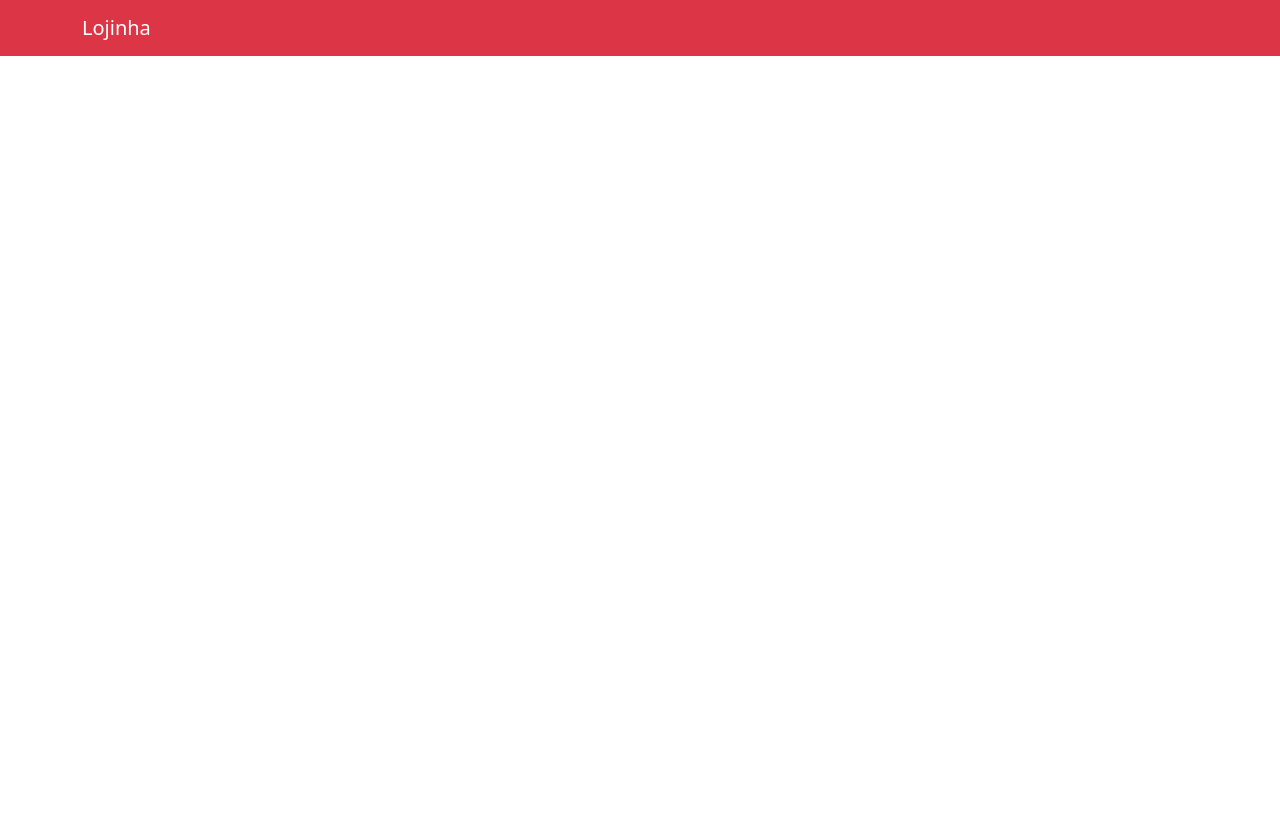
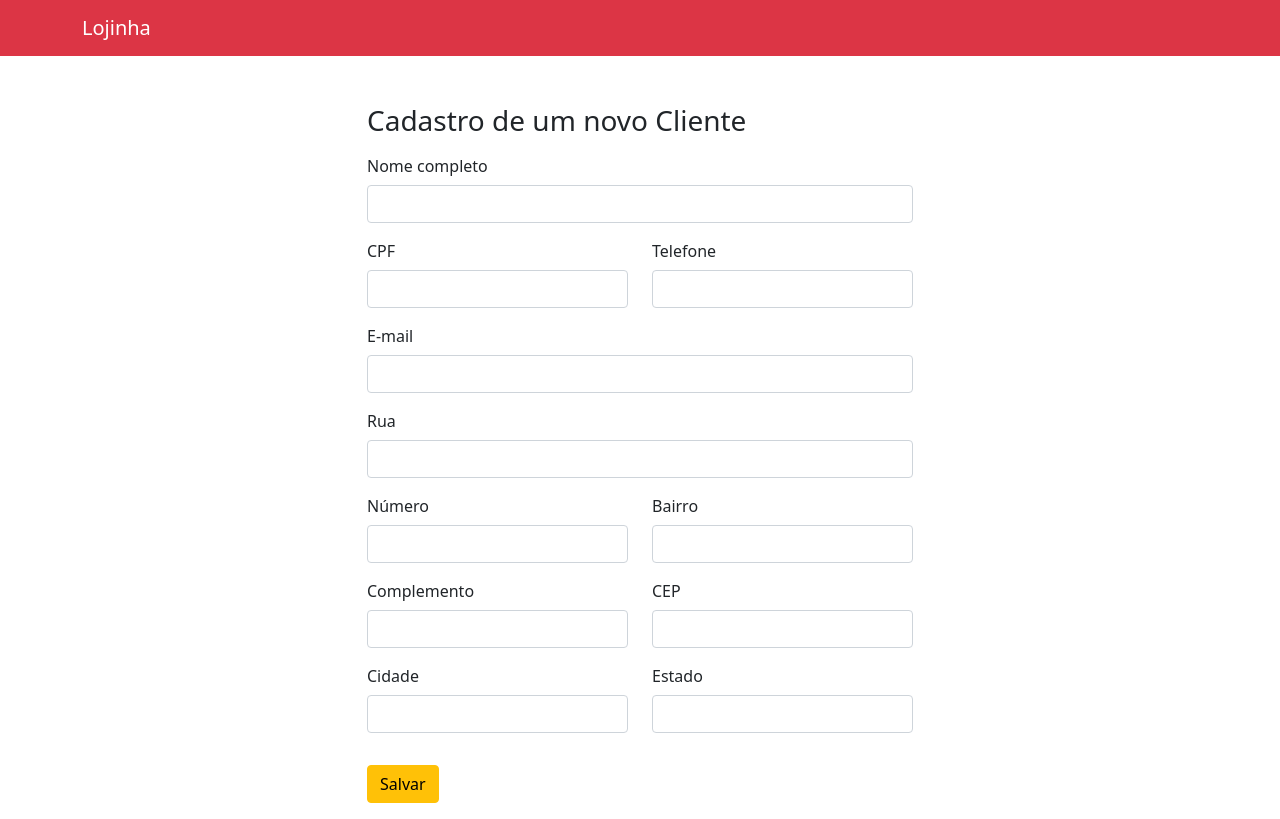
Before and after one commit to mayaradelonzek/ecommerce-front-vue, a Vue app: page /clientes in a window 1280 px wide. Built offline with nearby package versions, Linux system fonts and the light colour scheme.

Commit message:
add metodo post

```diff
--- a/src/components/ClienteForm.vue
+++ b/src/components/ClienteForm.vue
@@ -9,7 +9,7 @@
     <b-row align-h="center">
       <b-col md="6">
         <b-form-group label="Nome completo">
-          <b-form-input type="text" class="mb-3" />
+          <b-form-input :state="nome.validation" type="text" class="mb-3" v-model="nome.valor" />
         </b-form-group>
       </b-col>
     </b-row>
@@ -17,12 +17,12 @@
     <b-row align-h="center">
       <b-col md="3">
         <b-form-group label="CPF">
-          <b-form-input type="text" class="mb-3"/>
+          <b-form-input :state="cpf.validation" type="text" class="mb-3" v-model="cpf.valor"/>
         </b-form-group>
       </b-col>
-        <b-col md="3">
+      <b-col md="3">
         <b-form-group label="Telefone">
-          <b-form-input type="text" class="mb-3"/>
+          <b-form-input :state="contato.telefone.validation" type="text" class="mb-3" v-model="contato.telefone.valor"/>
         </b-form-group>
       </b-col>
     </b-row>
@@ -30,7 +30,7 @@
     <b-row align-h="center">
       <b-col md="6">
         <b-form-group label="E-mail">
-          <b-form-input type="text" class="mb-3"/>
+          <b-form-input :state="contato.email.validation" type="text" class="mb-3" v-model="contato.email.valor"/>
         </b-form-group>
       </b-col>
     </b-row>
@@ -38,7 +38,7 @@
     <b-row align-h="center">
       <b-col md="6">
         <b-form-group label="Rua">
-          <b-form-input type="text" class="mb-3"/>
+          <b-form-input :state="endereco.rua.validation" type="text" class="mb-3" v-model="endereco.rua.valor"/>
         </b-form-group>
       </b-col>
     </b-row>
@@ -46,12 +46,12 @@
     <b-row align-h="center">
       <b-col md="3">
         <b-form-group label="Número">
-          <b-form-input type="text" class="mb-3"/>
+          <b-form-input :state="endereco.numero.validation" type="text" class="mb-3" v-model="endereco.numero.valor"/>
         </b-form-group>
       </b-col>
       <b-col md="3">
         <b-form-group label="Bairro">
-          <b-form-input type="text" class="mb-3"/>
+          <b-form-input :state="endereco.bairro.validation" type="text" class="mb-3" v-model="endereco.bairro.valor"/>
         </b-form-group>
       </b-col>
     </b-row>
@@ -59,12 +59,12 @@
     <b-row align-h="center">
       <b-col md="3">
         <b-form-group label="Complemento">
-          <b-form-input type="text" class="mb-3"/>
+          <b-form-input :state="endereco.complemento.validation" type="text" class="mb-3" v-model="endereco.complemento.valor"/>
         </b-form-group>
       </b-col>
       <b-col md="3">
         <b-form-group label="CEP">
-          <b-form-input type="text" class="mb-3"/>
+          <b-form-input :state="endereco.cep.validation" type="text" class="mb-3" v-model="endereco.cep.valor"/>
         </b-form-group>
       </b-col>
     </b-row>
@@ -72,12 +72,12 @@
     <b-row align-h="center">
       <b-col md="3">
         <b-form-group label="Cidade">
-          <b-form-input type="text" class="mb-3"/>
+          <b-form-input :state="endereco.cidade.validation" type="text" class="mb-3" v-model="endereco.cidade.valor"/>
         </b-form-group>
       </b-col>
       <b-col md="3">
         <b-form-group label="Estado">
-          <b-form-input type="text" class="mb-3"/>
+          <b-form-input :state="endereco.estado.validation" type="text" class="mb-3" v-model="endereco.estado.valor"/>
         </b-form-group>
       </b-col>
     </b-row>
@@ -85,7 +85,8 @@
     <b-row align-h="center">
       <b-col md="6">
         <b-form-group class="mt-3">
-          <b-button variant="warning">Salvar</b-button>
+          <b-button @click="isSubmit" variant="warning">Salvar</b-button>
+          <p>{{ message }}</p>
         </b-form-group>
       </b-col>
     </b-row>
@@ -95,5 +96,157 @@
 <script>
 export default {
   name: "ClienteForm",
-}
+  data: function () {
+    return {
+      nome: {
+        valor: "",
+        validation: null
+      },
+      cpf: {
+        valor: "",
+        validation: null
+      },
+      contato: {
+        email: {
+          valor: "",
+          validation: null
+        },
+        telefone: {
+          valor: "",
+          validation: null
+        },
+      },
+      endereco: {
+        rua: {
+          valor: "",
+          validation: null
+        },
+        numero: {
+          valor: "",
+          validation: null
+        },
+        bairro: {
+          valor: "",
+          validation: null
+        },
+        complemento: {
+          valor: "",
+          validation: null
+        },
+        cep: {
+          valor: "",
+          validation: null
+        },
+        cidade: {
+          valor: "",
+          validation: null
+        },
+        estado: {
+          valor: "",
+          validation: null
+        },
+      },
+      message: "",
+    };
+  },
+  methods: {
+    createClientes: async function () {
+      const newCliente = {
+        nome: this.nome.valor,
+        cpf: this.cpf.valor,
+        contato: {
+          email: this.contato.email.valor,
+          telefone: this.contato.telefone.valor
+        },
+        endereco: {
+          rua: this.endereco.rua.valor,
+          numero: this.endereco.numero.valor,
+          complemento: this.endereco.complemento.valor,
+          cep: this.endereco.cep.valor,
+          bairro: this.endereco.bairro.valor,
+          estado: this.endereco.estado.valor,
+          cidade: this.endereco.cidade.valor
+        }
+      };
+
+      let isError = [];
+      this.nome.validation = this.isValidate(this.nome.valor, isError);
+      this.cpf.validation = this.isValidate(this.cpf.valor, isError);
+      this.contato.email.validation = this.isValidate(this.contato.email.valor, isError);
+      this.contato.telefone.validation = this.isValidate(this.contato.telefone.valor, isError);
+      this.endereco.rua.validation = this.isValidate(this.endereco.rua.valor, isError);
+      this.endereco.numero.validation = this.isValidate(this.endereco.numero.valor, isError);
+      this.endereco.complemento.validation = this.isValidate(this.endereco.complemento.valor, isError);
+      this.endereco.cep.validation = this.isValidate(this.endereco.cep.valor, isError);
+      this.endereco.bairro.validation = this.isValidate(this.endereco.bairro.valor, isError);
+      this.endereco.estado.validation = this.isValidate(this.endereco.estado.valor, isError);
+      this.endereco.cidade.validation = this.isValidate(this.endereco.cidade.valor, isError);
+
+      if (isError.includes(false)) {
+        console.log(isError)
+        this.message = "Campos obrigatórios não preenchidos"
+        return;
+      } else {
+        this.message = ""
+      }
+
+      const result = await fetch("http://localhost:8080/clientes", {
+        headers: {
+          Accept: "application/json",
+          "Content-Type": "application/json",
+        },
+        method: "POST",
+        body: JSON.stringify(newCliente),
+      })
+        .then((res) => res.json())
+        .then((res) => res)
+        .catch((error) => {
+          return {
+            error: true,
+            message: error,
+          };
+        });
+
+      if (!result.error) {
+        this.nome = {valor: "", validation: null};
+        this.contato.email = {valor: "", validation: null};
+        this.contato.telefone = {valor: "", validation: null};
+        this.endereco.rua = {valor: "", validation: null};
+        this.endereco.numero = {valor: "", validation: null};
+        this.endereco.complemento = {valor: "", validation: null};
+        this.endereco.bairro = {valor: "", validation: null};
+        this.endereco.cep = {valor: "", validation: null};
+        this.endereco.estado = {valor: "", validation: null};
+        this.endereco.cidade = {valor: "", validation: null};
+        this.message = "Cliente cadastrado com sucesso!";
+      }
+    },
+    getClientes: async function (nome) {
+      const result = await fetch("http://localhost:8080/clientes?nome=" + nome)
+        .then((res) => res.json())
+        .then((res) => res)
+        .catch((error) => {
+          return {
+            error: true,
+            message: error,
+          };
+        });
+
+      if (!result.error) {
+        this.clientes = result;
+      }
+    },
+    isValidate: function (valor, error) {
+      if (valor && valor !== "") {
+        error.push(true);
+        return true;
+      }
+      error.push(false);
+      return false;
+    },
+    isSubmit: function() {
+      this.createClientes();
+    }
+  },
+};
 </script>
--- a/src/router.js
+++ b/src/router.js
@@ -10,13 +10,13 @@ const routes = [
 		component: Home
 	},
 	{
-		path: '/cliente',
-		name: 'cliente',
+		path: '/clientes',
+		name: 'clientes',
 		component: ClienteForm
 	},
     {
-		path: '/fornecedor',
-		name: 'fornecedor',
+		path: '/fornecedores',
+		name: 'fornecedores',
 		component: FornecedorForm
 	},
 ]
```
